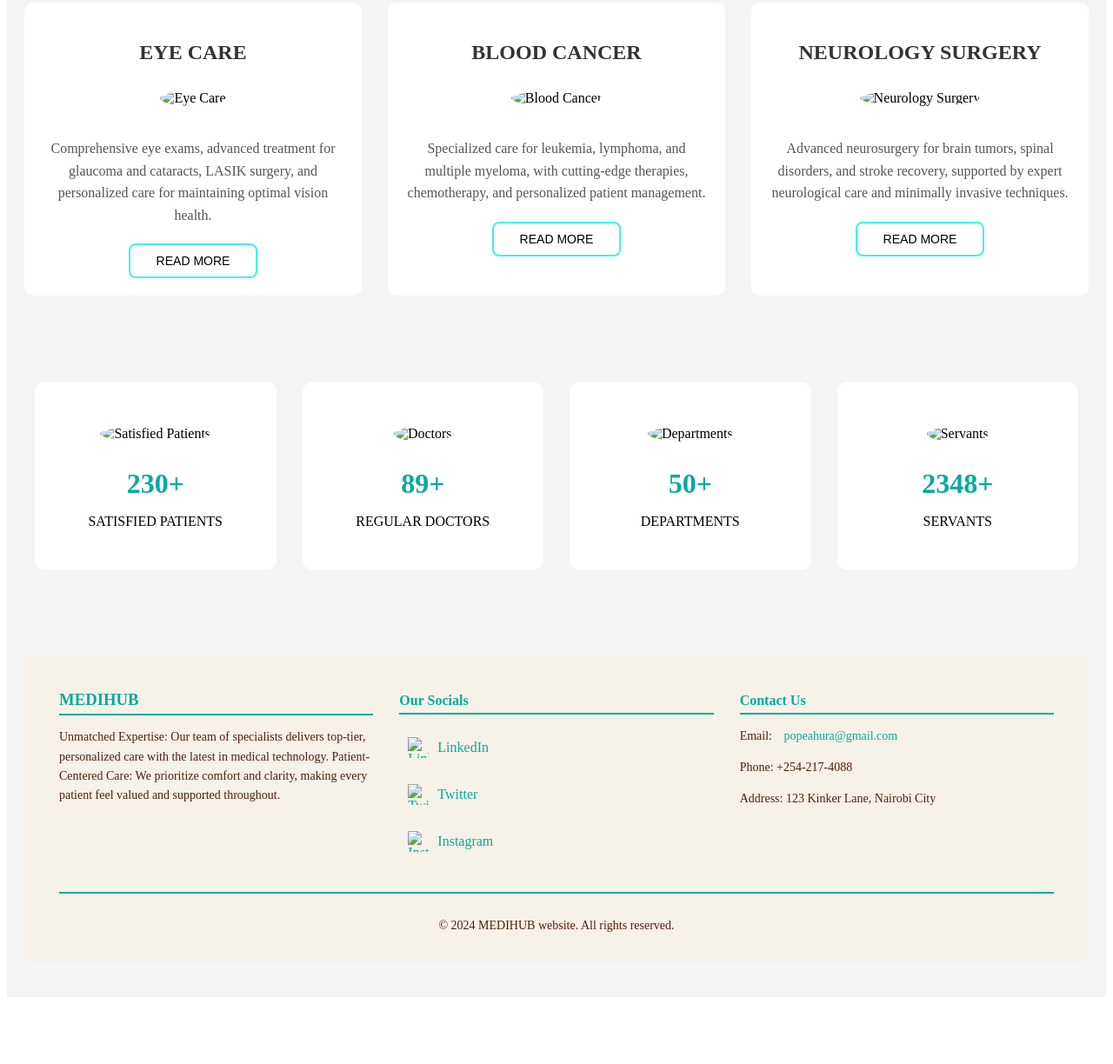
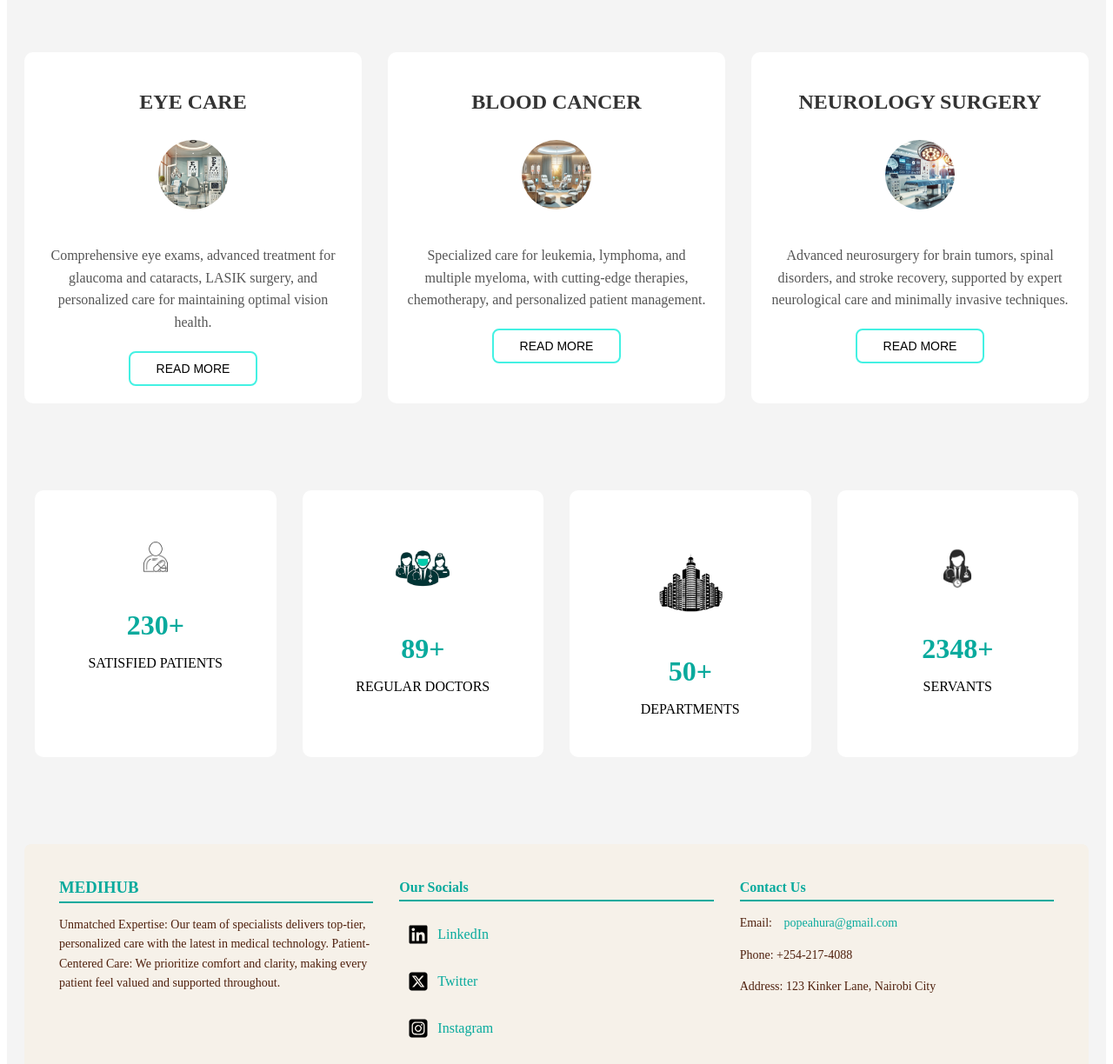
Before and after one commit to Popeaura/Telemedicine, a plain HTML site: page index.html in a window 1280 px wide. Shown: the part 1467-2691 px from the top of the page at 87% size. Before the commit the page ends 2622 px from the top, so only its background shows below. Drawn offline with Linux system fonts and the light colour scheme.

Commit message:
I added and modified my project file

```diff
--- a/index.html
+++ b/index.html
@@ -33,7 +33,7 @@
         <p style="color:rgb(8, 170, 157);"><strong>Recognized nationally for excellence, we blend research-driven treatments  <br> with compassionate care, continuously setting new standards in healthcare innovation and quality.</strong></p>
       </div>
       <div class="img-container">
-        <img src="Clients/Assets/Doctor_Cartoon_Character_Stock_Vector_Image___Art_-_Alamy-removebg-preview.png" alt="doctor">
+        <img src="Assets/Doctor_Cartoon_Character_Stock_Vector_Image___Art_-_Alamy-removebg-preview.png" alt="doctor">
       </div>
     </div>
   </header>
@@ -54,7 +54,7 @@
 <section id="gallery">
   <section class="Nurses">
     <div class="nurse-container">
-      <img src="Clients/Assets/Nurses-removebg-preview.png" alt="Nurses">
+      <img src="Assets/Nurses-removebg-preview.png" alt="Nurses">
     </div>
     <div class="nurse-container">
       <h2>24/7 Emergency Assistance</h2><br>
@@ -85,19 +85,19 @@
     <div class="service">
       <div class="service-container">
         <h3>EYE CARE</h3>
-        <img src="Clients/Assets/DALL·E 2024-10-27 21.00.30 - A modern hospital setting focusing on eye care. The image should feature an eye examination room with advanced equipment such as an eye chart, slit la.webp" alt="Eye Care">
+        <img src="Assets/DALL·E 2024-10-27 21.00.30 - A modern hospital setting focusing on eye care. The image should feature an eye examination room with advanced equipment such as an eye chart, slit la.webp" alt="Eye Care">
         <p>Comprehensive eye exams, advanced treatment for glaucoma and cataracts, LASIK surgery, and personalized care for maintaining optimal vision health.</p>
         <button><a href="https://www.who.int/home/search-results?indexCatalogue=genericsearchindex1&searchQuery=Eye&wordsMode=AnyWord">READ MORE</a></button>
       </div>
       <div class="service-container">
         <h3>BLOOD CANCER</h3>
-        <img src="Clients/Assets/DALL·E 2024-10-27 21.01.00 - A modern hospital setting focusing on blood cancer treatment. The image should depict a chemotherapy infusion room with comfortable recliners, IV drip.webp" alt="Blood Cancer">
+        <img src="Assets/DALL·E 2024-10-27 21.01.00 - A modern hospital setting focusing on blood cancer treatment. The image should depict a chemotherapy infusion room with comfortable recliners, IV drip.webp" alt="Blood Cancer">
         <p>Specialized care for leukemia, lymphoma, and multiple myeloma, with cutting-edge therapies, chemotherapy, and personalized patient management.</p>
         <button><a href="https://www.who.int/home/search-results?indexCatalogue=genericsearchindex1&searchQuery=blood%20cancer&wordsMode=AnyWord">READ MORE</a></button>
       </div>
       <div class="service-container">
         <h3>NEUROLOGY SURGERY</h3>
-        <img src ="Clients/Assets/DALL·E 2024-10-27 21.00.52 - A modern hospital setting focusing on neurology surgery. The image should feature a neurology surgical room equipped with advanced medical technology,.webp" alt="Neurology Surgery">
+        <img src ="Assets/DALL·E 2024-10-27 21.00.52 - A modern hospital setting focusing on neurology surgery. The image should feature a neurology surgical room equipped with advanced medical technology,.webp" alt="Neurology Surgery">
         <p>Advanced neurosurgery for brain tumors, spinal disorders, and stroke recovery, supported by expert neurological care and minimally invasive techniques.</p>
         <button> <a href="https://www.who.int/home/search-results?indexCatalogue=genericsearchindex1&searchQuery=Neurology%20surgery&wordsMode=AnyWord">READ MORE</a></button>
       </div>
@@ -107,22 +107,22 @@
   <section id="down">
     <div class="close">
       <div class="close-container">
-        <img src="Clients/Assets/Male patient icon.jpeg" alt="Satisfied Patients">
+        <img src="Assets/Male patient icon.jpeg" alt="Satisfied Patients">
         <h3>230+</h3>
         <p>SATISFIED PATIENTS</p>
       </div>
       <div class="close-container">
-        <img src="Clients/Assets/doctors-removebg-preview.png" alt="Doctors">
+        <img src="Assets/doctors-removebg-preview.png" alt="Doctors">
         <h3>89+</h3>
         <p>REGULAR DOCTORS</p>
       </div>
       <div class="close-container">
-        <img src="Clients/Assets/Buildings_Stencils-removebg-preview.png" alt="Departments">
+        <img src="Assets/Buildings_Stencils-removebg-preview.png" alt="Departments">
         <h3>50+</h3>
         <p>DEPARTMENTS</p>
       </div>
       <div class="close-container">
-        <img src="Clients/Assets/Nurse-2-removebg-preview.png" alt="Servants">
+        <img src="Assets/Nurse-2-removebg-preview.png" alt="Servants">
         <h3>2348+</h3>
         <p>SERVANTS</p>
       </div>
@@ -145,19 +145,19 @@
         <ul>
           <li>
             <a href="https://www.linkedin.com/in/benedict-ahura-96a2712ba/">
-              <img src="Clients/Assets/linkedin-brands-solid.svg" alt="LinkedIn">
+              <img src="Assets/linkedin-brands-solid.svg" alt="LinkedIn">
               <span>LinkedIn</span>
             </a>
           </li>
           <li>
             <a href="https://x.com/home">
-              <img src="Clients/Assets/square-x-twitter-brands-solid.svg" alt="Twitter">
+              <img src="Assets/square-x-twitter-brands-solid.svg" alt="Twitter">
               <span>Twitter</span>
             </a>
           </li>
           <li>
             <a href="https://www.instagram.com/ic3._pop/?next=%2F">
-              <img src="Clients/Assets/square-instagram-brands-solid.svg" alt="Instagram">
+              <img src="Assets/square-instagram-brands-solid.svg" alt="Instagram">
               <span>Instagram</span>
             </a>
           </li>
```
